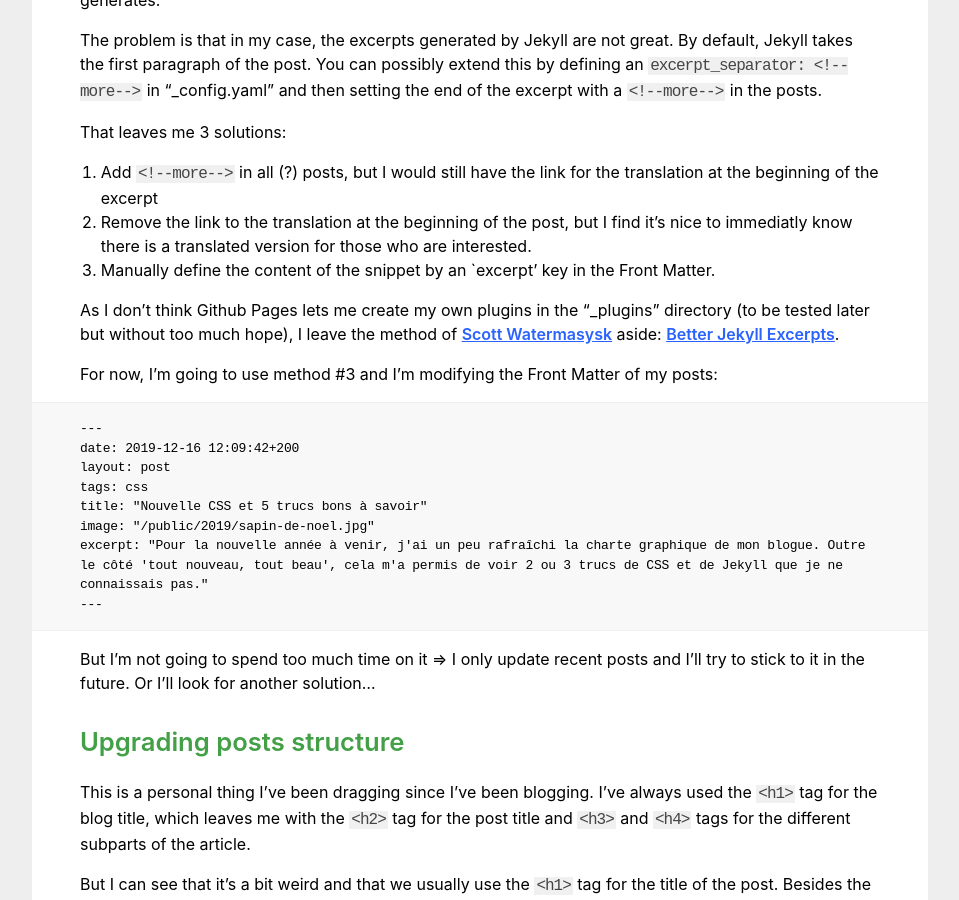
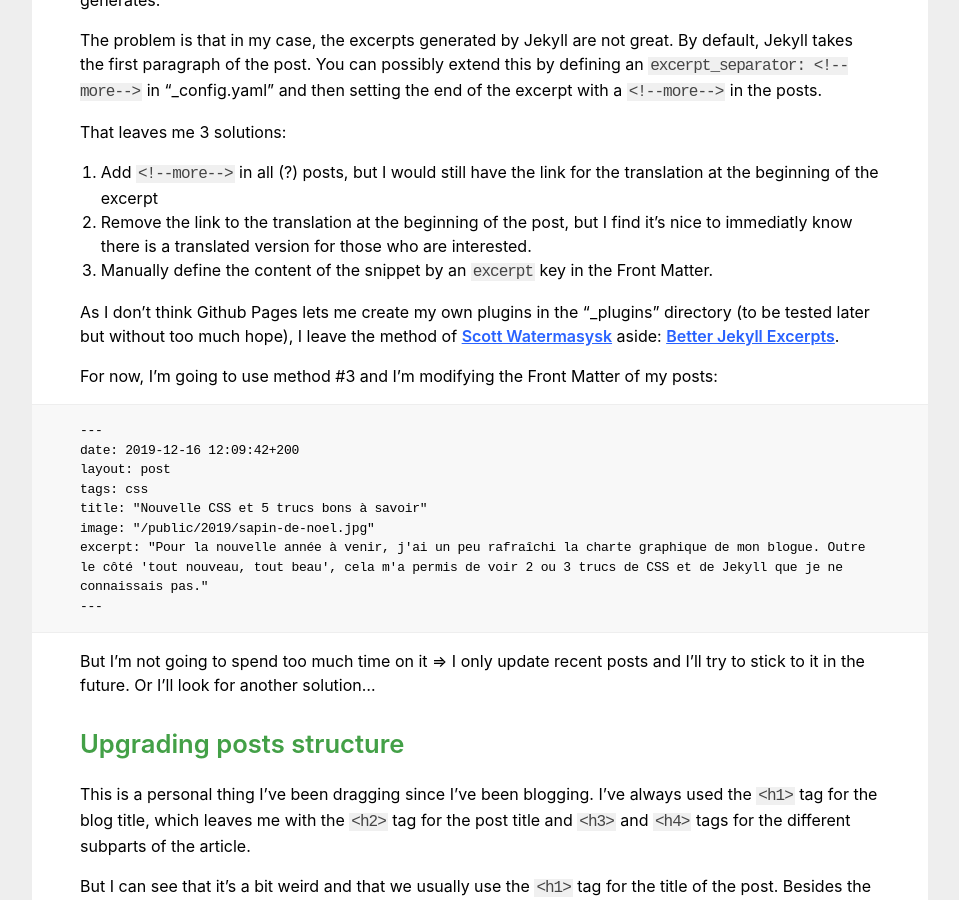
Before and after one commit to michelc/blog2, a Jekyll site: the page built from _posts/2019-12-30-jekyll-configuration-update.md, in a window 1280 px wide and 900 px high, scrolled down 3372 px. Shown: the whole window, without its empty margins (160-1119 px from the left). Built offline with Jekyll 4.4.1, drawn with Linux system fonts in a browser that asks for light colours; some of the changed text lies outside the part shown.

Commit message:
Erreur fin balise code.

````diff
--- a/_posts/2019-12-30-jekyll-configuration-update.md
+++ b/_posts/2019-12-30-jekyll-configuration-update.md
@@ -138,7 +138,7 @@ That leaves me 3 solutions:
 
 1. Add `<!--more-->` in all (?) posts, but I would still have the link for the translation at the beginning of the excerpt
 1. Remove the link to the translation at the beginning of the post, but I find it's nice to immediatly know there is a translated version for those who are interested.
-1. Manually define the content of the snippet by an `excerpt' key in the Front Matter.
+1. Manually define the content of the snippet by an `excerpt` key in the Front Matter.
 
 As I don't think Github Pages lets me create my own plugins in the "\_plugins" directory (to be tested later but without too much hope), I leave the method of [Scott Watermasysk](https://dev.to/scottw) aside: [Better Jekyll Excerpts](https://scottw.com/blog/better-jekyll-excerpts/).
 
@@ -233,9 +233,9 @@ author: michel
 lang: fr-FR
 ```
 
-Note: I'm not sure which is better: `fr-fr`, `fr-fr` or `fr`.
+Note: I'm not sure which is better: `fr-FR`, `fr-fr` or `fr`.
 
-Then for all English posts, I change the Front Matter to redefine the `language' attribute:
+Then for all English posts, I change the Front Matter to redefine the `language` attribute:
 
 ```markdown
 ---
````
